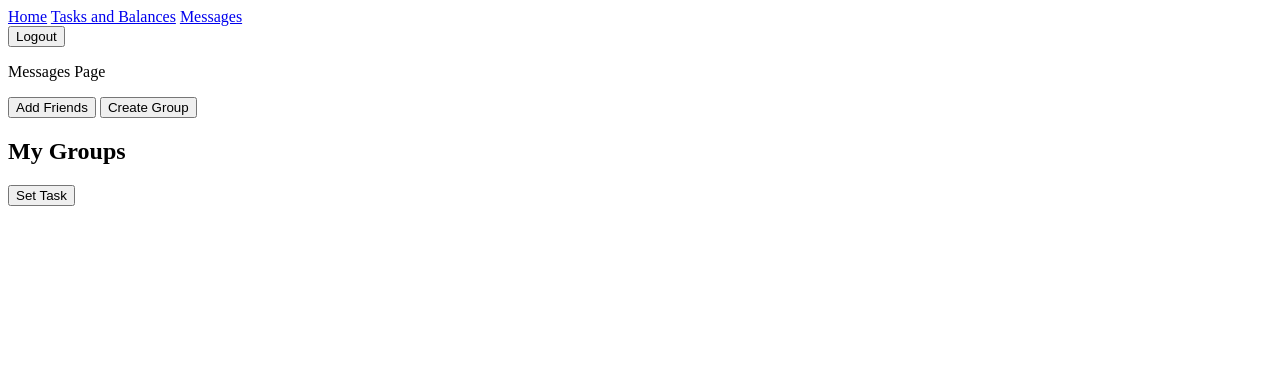
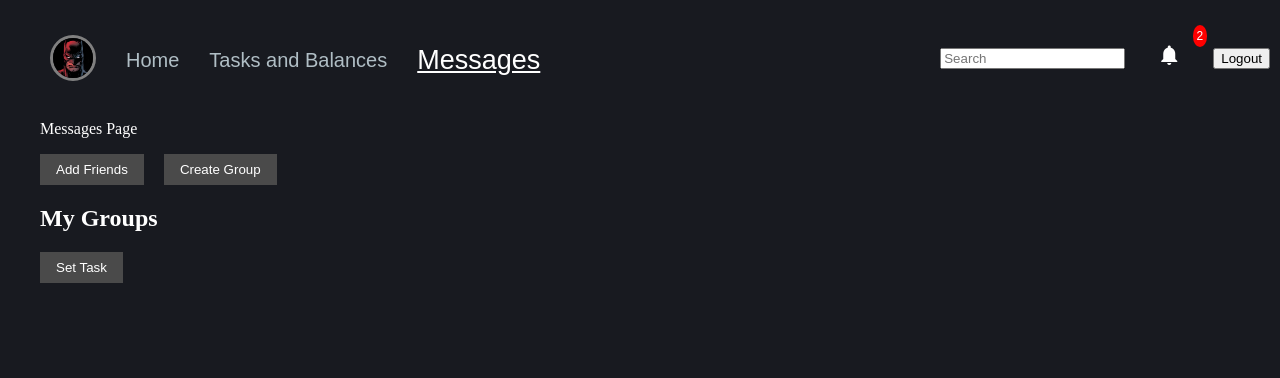
Before and after one commit to cse442-at-ub/project_s23-webarebears, a PHP site: page /messages.php in a window 1280 px wide. Shown: the top 378 px of the page. Run offline with PHP 8.4, Linux system fonts and the light colour scheme; the visitor is signed in with stand-in values (Sample User, id 1); data that the repository does not hold is empty.

Commit message:
Styling for messages

```diff
--- a/backend/messages.php
+++ b/backend/messages.php
@@ -26,43 +26,32 @@
 <head>
     <meta charset="utf-8">
     <title>My Messages</title>
-    <style>
-        .chat-box {
-            position: fixed;
-            right: 20px;
-            top: 20px;
-            width: 300px;
-            height: 400px;
-            border: 1px solid black;
-            display: none;
-        }
-
-        .chat-history {
-            height: 300px;
-            overflow-y: scroll;
-        }
-
-        .message-form {
-            display: flex;
-            justify-content: space-between;
-            align-items: center;
-            padding: 10px;
-            background-color: #ccc;
-        }
-    </style>
+    <link rel="stylesheet" href="styles/messages_style.css"/>
+    <link href="https://fonts.googleapis.com/icon?family=Material+Icons" rel="stylesheet">
 </head>
 <body>
     <header>
-        <nav>
-            <a href="home.php">Home</a>
-            <a href="tasksAndBalances.php">Tasks and Balances</a>
-            <a href="messages.php">Messages</a>
-            <form method="post" action="">
+        <nav class="nav-left">
+        <a href="profile.php">
+				<img id="profile-pic" src="images/profile-temp.png" alt="Profile Icon">
+			</a>
+                <a href="home.php" id="home" >Home</a>
+                <a id="tasksAndBalances" href="tasksAndBalances.php">Tasks and Balances</a>
+                <a id="messages" href="messages.php">Messages</a>
+            </nav>
+            <nav class="nav-right">
+                <input id="search-bar" type="search" placeholder="Search">
+                <button type="button" class="icon-button">
+                    <span class="material-icons">notifications</span>
+                    <span class="icon-button__badge">2</span>
+                </button>
+                <form method="post" action="" id='log-out-button'>
                     <input type="submit" name="logout" value="Logout">
                 </form>
             </nav>
     </header>
 
+    <div class="main-wrapper">
     <main>
         <!-- Main content goes here -->
         <p> Messages Page </p>
@@ -70,7 +59,6 @@
         <button onclick="window.location.href='creategroup.php'">Create Group</button>
 
         <h2>My Groups</h2>
-        <button id="set-task-button" onclick="openTaskForm()">Set Task</button>
         <ul>
         <?php
             while ($row = mysqli_fetch_assoc($result)) {
@@ -80,8 +68,9 @@
             }
         ?>
         </ul>
-    </main>
+        <button id="set-task-button" onclick="openTaskForm()">Set Task</button>
 
+    <div class = "container">
         <div id="chat-box" class="chat-box">
             <div id="chat-history" class="chat-history"></div>
             <form id="message-form" class="message-form" onsubmit="return sendMessage()">
@@ -89,7 +78,7 @@
                 <input type="submit" value="Send">
             </form>
         </div>
-
+    </div>
     <div id="task-form" style="display: none;">
     <h2>Set Task</h2>
     <form id="create-task-form" onsubmit="return createTask()">
@@ -104,6 +93,8 @@
 
         <input type="submit" value="Create Task">
     </form>
+    </div>
+    </main>
     </div>
 
     <script>
--- /dev/null
+++ b/backend/styles/messages_style.css
@@ -0,0 +1,190 @@
+body{
+    background: #181A20;
+}
+header {
+    color: #fff;
+    text-align: center;
+}
+#profile-pic{
+    margin-left: 30px;
+    border-radius: 50%;
+    width: 40px;
+    height: 40px;
+    border: 3px solid gray;
+}
+
+#home{
+    color: #B0BEC5;
+    font-family: sans-serif;
+    font-size: 20px;
+    font-weight: 450;
+}
+
+#tasksAndBalances{
+    color: #B0BEC5;
+    font-family: sans-serif;
+    font-size: 20px;
+    font-weight: 450;
+}
+
+#messages{
+    color: white;
+    font-family: sans-serif;
+    font-weight: 500;
+    font-size: 27px;
+    text-decoration: underline;
+}
+nav {
+    display: flex-block;
+}
+nav a {
+    color: #fff;
+    text-decoration: none;
+    padding: 40px;
+
+}
+nav a:hover {
+    text-decoration: underline;
+}
+.nav-right {
+    display: flex;
+    justify-content: flex-end;
+    align-items: center;
+    position: fixed;
+    top: 25px;
+    right: 0;
+    padding: 10px;
+    box-sizing: border-box;
+}
+
+.nav-left {
+    display: flex;
+    justify-content: flex-start;
+    align-items: center;
+    position: fixed;
+    top: 20px;
+    left: 0;
+    padding: 10px;
+    box-sizing: border-box;
+}
+
+.nav-left a {
+    display: inline-block;
+    color: white;
+    text-align: center;
+    padding: 5px 10px;
+    text-decoration: none;
+    font-size: 14px;
+    margin-right: 10px;
+}
+
+.nav-left a:hover {
+    background-color: #555;
+    color: white;
+}
+footer {
+    background-color: #333;
+    color: #fff;
+    padding: 10px;
+    text-align: center;
+    position: absolute;
+    bottom: 0;
+    width: 100%;
+}
+#search-bar {
+    margin-right: 1rem;
+}
+
+.icon-button {
+    position: relative;
+    border: none;
+    background: none;
+    color: #fff;
+    font-size: 1.5rem;
+    margin-right: 1rem;
+}
+
+.icon-button__badge {
+    position: absolute;
+    top: -10px;
+    right: -10px;
+    background-color: #ff0000;
+    color: #fff;
+    font-size: 0.75rem;
+    padding: 0.25rem;
+    border-radius: 50%;
+}
+
+main {
+    padding: 2rem;
+}
+
+button {
+    background-color: #4a4a4a;
+    color: #fff;
+    padding: 0.5rem 1rem;
+    border: none;
+    cursor: pointer;
+    margin-right: 1rem;
+}
+
+button:hover {
+    background-color: #6a6a6a;
+}
+
+header {
+    position: sticky;
+    top: 0;
+    z-index: 100;
+}
+
+.main-wrapper {
+    padding-top: 4rem;
+}
+
+.container {
+    padding-top: 4rem;
+}
+
+.chat-box {
+    position: fixed;
+    right: 20px;
+    bottom: 400px;
+    width: 300px;
+    height: 400px;
+    border: 1px solid black;
+    display: none;
+    background-color: #333;
+    box-shadow: 0 1px 3px rgba(0, 0, 0, 0.3);
+    z-index: 10;
+}
+.chat-history {
+    height: 300px;
+    overflow-y: scroll;
+    padding: 1rem;
+}
+
+.message-form {
+    display: flex;
+    justify-content: space-between;
+    align-items: center;
+    padding: 10px;
+    background-color: #ccc;
+}
+
+ul {
+    list-style-type: none;
+    padding: 0;
+}
+
+li {
+    margin-bottom: 0.5rem;
+}
+
+#task-form {
+    display: none;
+}
+
+label, h2, p {
+    color: white;
+}
```
Lines whose indentation alone changed are shown as unchanged.
